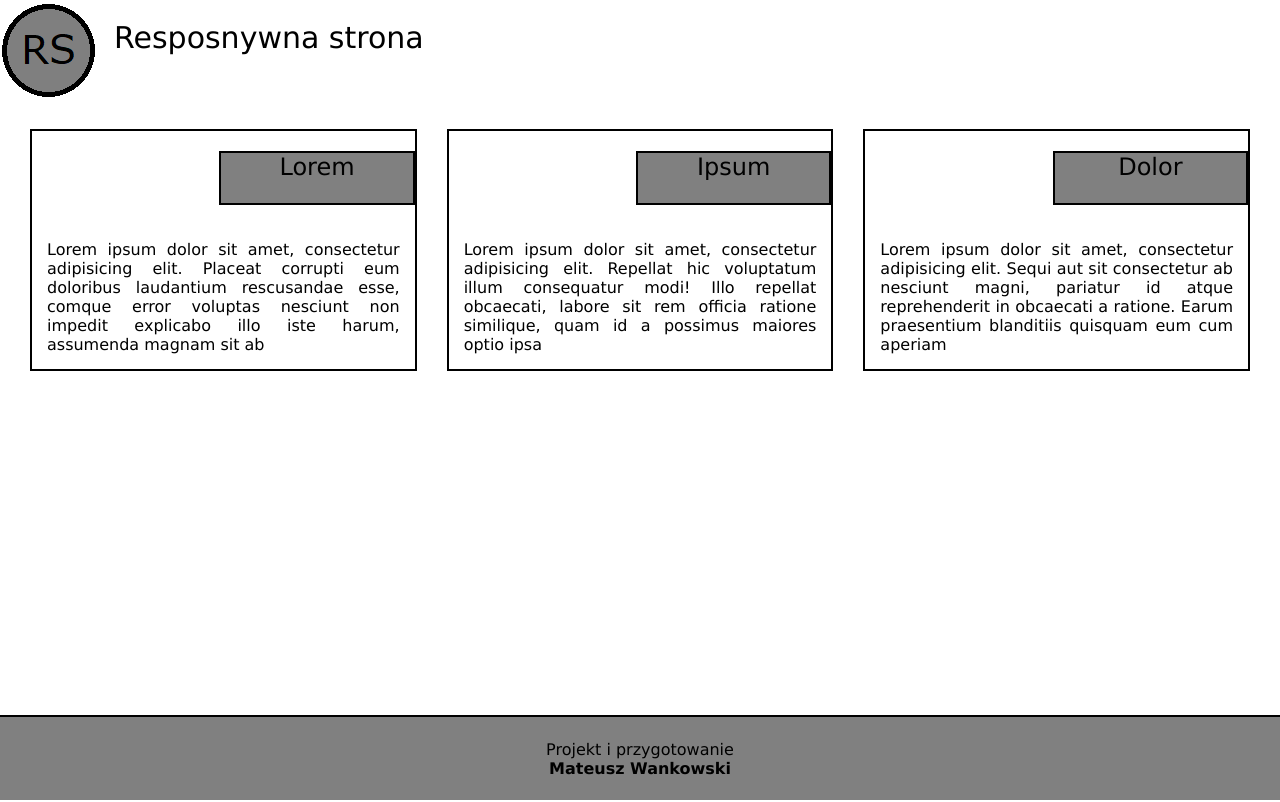
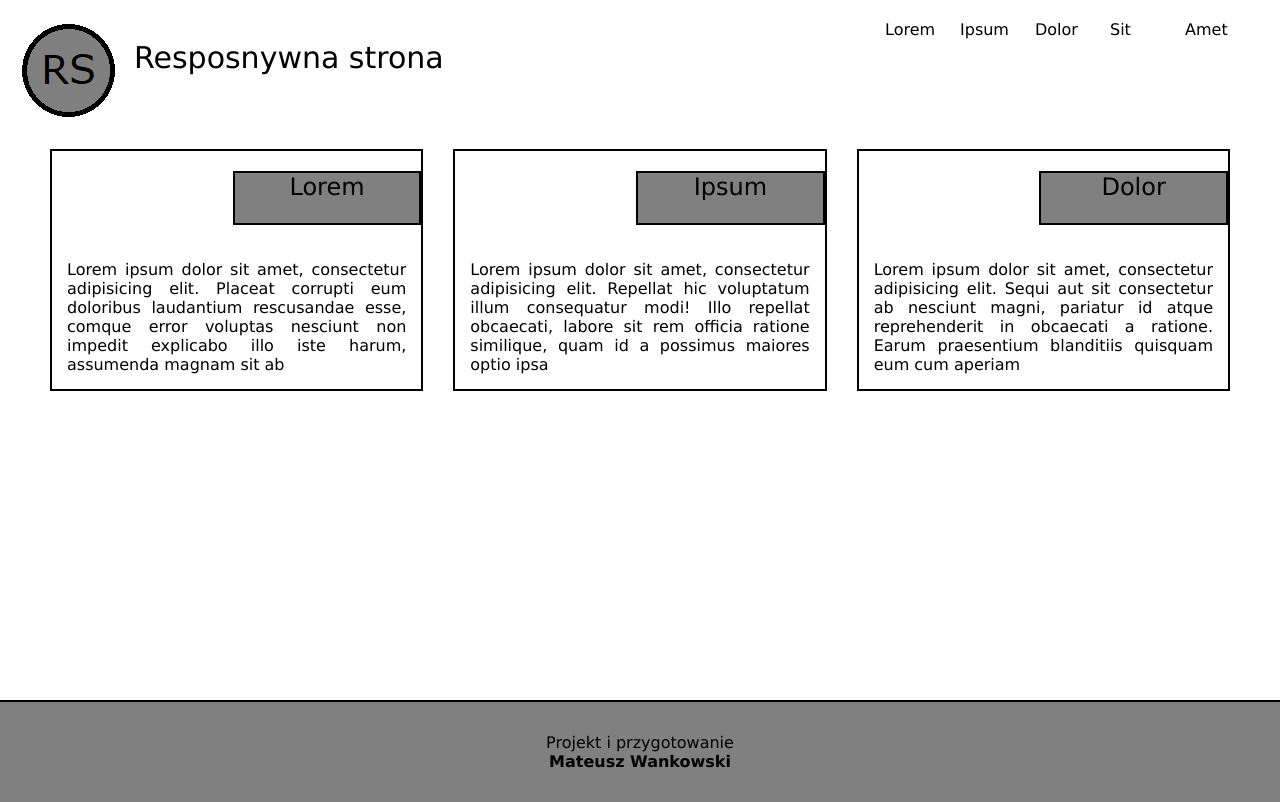
Before and after one commit to Waneksio/PAI, a PHP site: page /responsive.html in a window 1280 px wide. Run offline with PHP 8.4, Linux system fonts and the light colour scheme.

Commit message:
Exercise 2 corrected

```diff
--- a/zadanie2/responsive.html
+++ b/zadanie2/responsive.html
@@ -15,6 +15,7 @@
 </head>
 <body>
 	<div class="content">
+	<div class="content-inside">
 	<header>
 	  <a id="Amet"></a>
 	  <div class="myimage">
@@ -51,7 +52,7 @@
 	    <p> Lorem ipsum dolor sit amet, consectetur adipisicing elit. Sequi aut sit consectetur ab nesciunt magni, pariatur id atque reprehenderit in obcaecati a ratione. Earum praesentium blanditiis quisquam eum cum aperiam </p>
 	  </article>
 	</main>
-	<div class="push"></div>
+	</div>
 	</div>
 	<footer>
 	  <a id="Sit"></a>
--- a/zadanie2/style.css
+++ b/zadanie2/style.css
@@ -3,7 +3,7 @@ padding: 0px;
 margin: 0px;
 }
 
-a {
+header > a {
 display: none;
 }
 
@@ -42,18 +42,20 @@ justify-content: flex-start;
 
 main {
 display: flex;
-margin-bottom: -50px;
 align-items: stretch;
 padding: 15px;
 }
 
 .content {
 min-height: 100%;
-margin-bottom: -100px;
 }
 
-.push {
-height: 100px;
+.content-inside {
+padding: 20px;
+padding-bottom: 100px;
+flex-direction: column;
+align-content: space-between;
+display: flex;
 }
 
 article {
@@ -81,7 +83,7 @@ text-align: justify;
 
 footer {
 border-top: 2px solid black;
-margin-top: 15px;
+margin-top: -100px;
 height: 100px;
 background-color: gray;
 display: flex;
@@ -99,11 +101,8 @@ text-align: center;
 }
 
 body {
-display: flex;
 height: 100%;
 margin: 0;
-flex-direction: column;
-align-content: space-between;
 }
 
 .hamburger {
```
